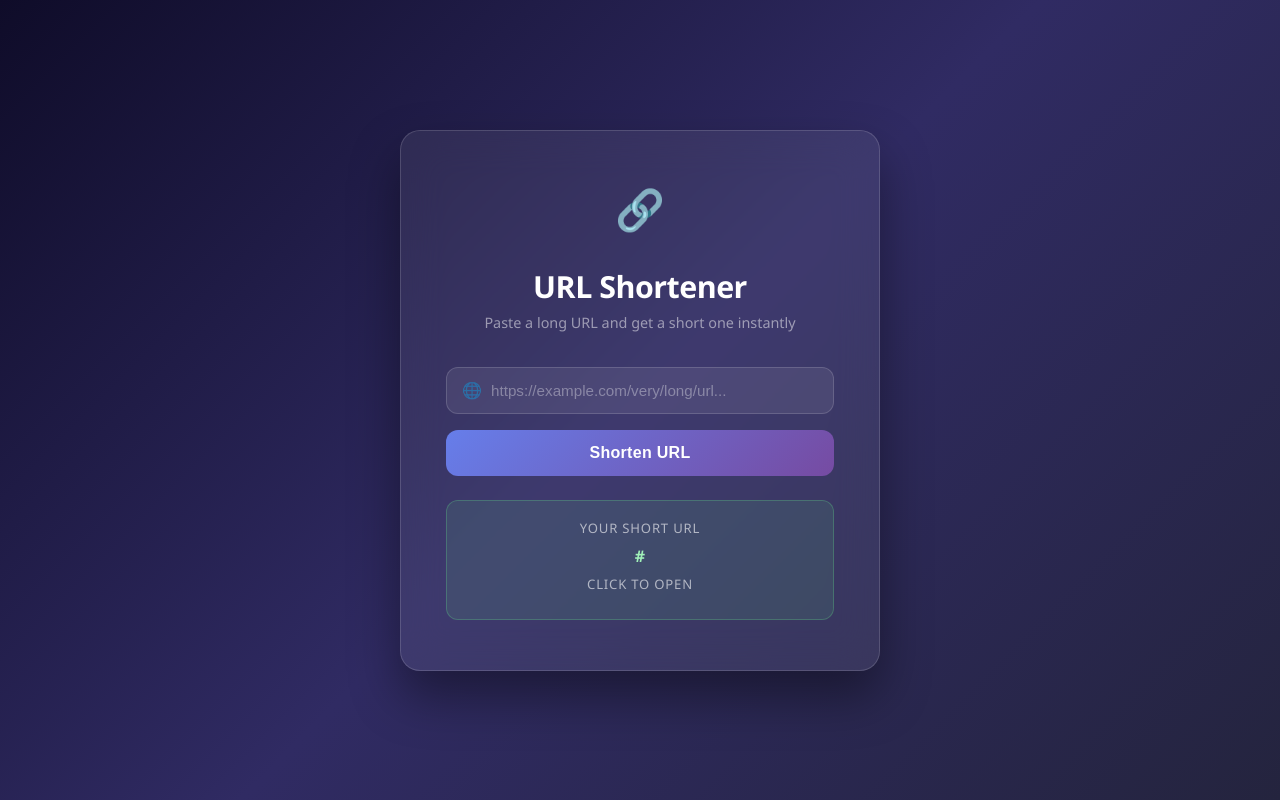
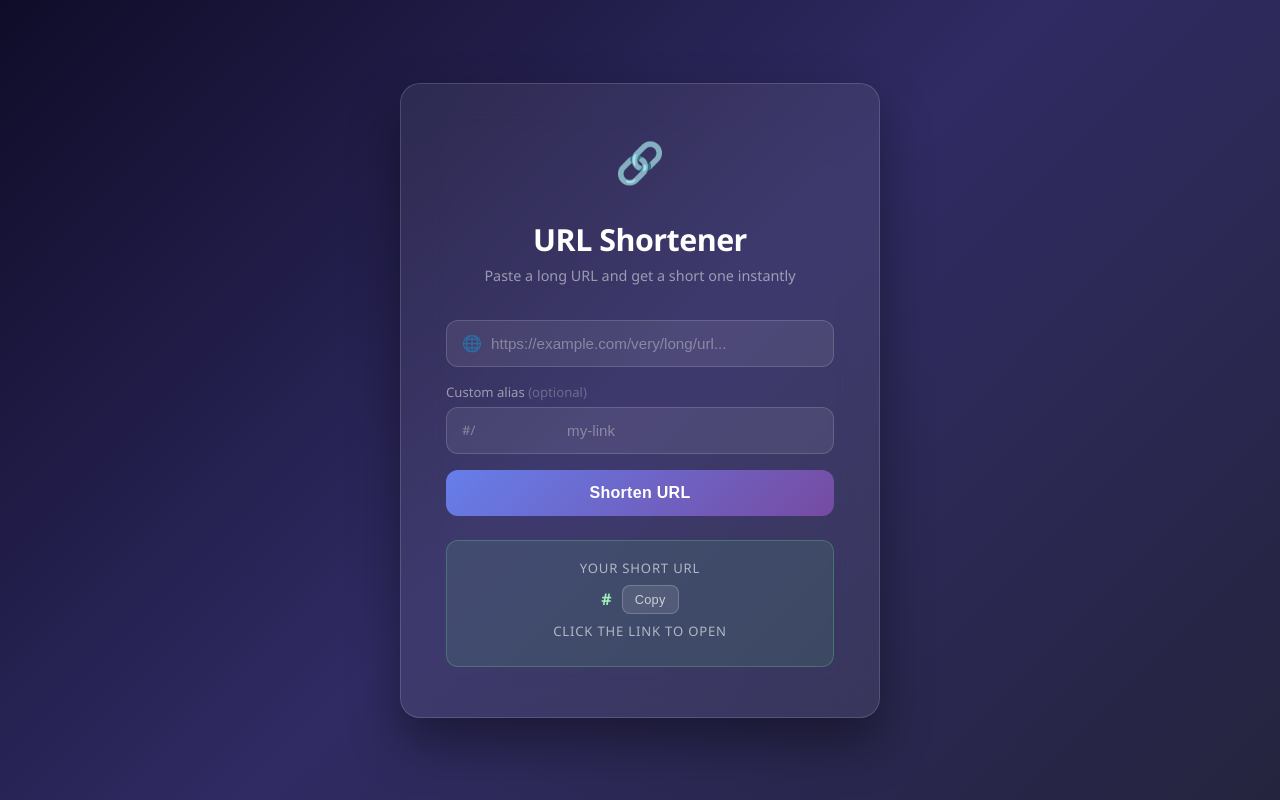
Before and after one commit to dorraviv8/URL_Shortener, a FastAPI app: template app/templates/index.html in a window 1280 px wide. Run offline with FastAPI, Linux system fonts and the light colour scheme; the template is opened without the code that fills it: most values are stand-ins (such as "Sample title", 1, 10 or a date in 2020).

Commit message:
upgrading main and html

```diff
--- a/app/main.py
+++ b/app/main.py
@@ -3,6 +3,7 @@ from __future__ import annotations
 from fastapi import FastAPI, HTTPException, Request, Form
 from fastapi.responses import RedirectResponse, HTMLResponse, Response
 from fastapi.templating import Jinja2Templates
+import re
 import time
 import secrets
 from pathlib import Path
@@ -87,7 +88,8 @@ async def metrics_middleware(request: Request, call_next):
 # -------------------------
 @app.get("/", response_class=HTMLResponse)
 def home(request: Request):
-    return templates.TemplateResponse(request, "index.html")
+    base_url = str(request.base_url).rstrip("/")
+    return templates.TemplateResponse(request, "index.html", {"base_url": base_url})
 
 
 def _validate_url(url: str) -> str | None:
@@ -107,16 +109,34 @@ def _validate_url(url: str) -> str | None:
 # 2️⃣ Shorten via UI Form
 # -------------------------
 @app.post("/shorten-ui", response_class=HTMLResponse)
-def shorten_ui(request: Request, url: str = Form(...)):
+def shorten_ui(request: Request, url: str = Form(...), custom_code: str = Form(default="")):
+
+    base_url = str(request.base_url).rstrip("/")
 
     error = _validate_url(url)
     if error:
         return templates.TemplateResponse(
             request,
             "index.html",
-            {"error": error},
+            {"error": error, "base_url": base_url},
             status_code=400,
         )
+
+    if custom_code:
+        if not re.match(r'^[a-zA-Z0-9_-]+$', custom_code):
+            return templates.TemplateResponse(
+                request,
+                "index.html",
+                {"error": "Alias may only contain letters, numbers, hyphens and underscores.", "base_url": base_url},
+                status_code=400,
+            )
+        if len(custom_code) > 50:
+            return templates.TemplateResponse(
+                request,
+                "index.html",
+                {"error": "Alias must be 50 characters or fewer.", "base_url": base_url},
+                status_code=400,
+            )
 
     if not SessionLocal:
         raise HTTPException(status_code=500, detail="Database not configured")
@@ -124,23 +144,31 @@ def shorten_ui(request: Request, url: str = Form(...)):
     db = SessionLocal()
 
     try:
-        code = secrets.token_urlsafe(5)
-
-        while db.query(URL).filter(URL.code == code).first():
+        if custom_code:
+            if db.query(URL).filter(URL.code == custom_code).first():
+                return templates.TemplateResponse(
+                    request,
+                    "index.html",
+                    {"error": f"The alias '{custom_code}' is already taken. Please choose another.", "base_url": base_url},
+                    status_code=409,
+                )
+            code = custom_code
+        else:
             code = secrets.token_urlsafe(5)
+            while db.query(URL).filter(URL.code == code).first():
+                code = secrets.token_urlsafe(5)
 
         db.add(URL(code=code, original_url=url))
         db.commit()
 
         URL_SHORTENED_TOTAL.inc()
 
-        base_url = str(request.base_url).rstrip("/")
         short_url = f"{base_url}/{code}"
 
         return templates.TemplateResponse(
             request,
             "index.html",
-            {"short_url": short_url}
+            {"short_url": short_url, "base_url": base_url}
         )
 
     finally:
--- a/app/templates/index.html
+++ b/app/templates/index.html
@@ -154,6 +154,63 @@
             margin-top: 8px;
         }
 
+        .result-link-row {
+            display: flex;
+            align-items: center;
+            justify-content: center;
+            gap: 10px;
+        }
+
+        .copy-btn {
+            width: auto;
+            padding: 6px 12px;
+            background: rgba(255, 255, 255, 0.1);
+            border: 1px solid rgba(255, 255, 255, 0.2);
+            border-radius: 8px;
+            color: rgba(255, 255, 255, 0.7);
+            font-size: 0.8rem;
+            font-weight: 500;
+            cursor: pointer;
+            transition: all 0.2s ease;
+            white-space: nowrap;
+            flex-shrink: 0;
+        }
+
+        .copy-btn:hover {
+            background: rgba(255, 255, 255, 0.18);
+            color: #ffffff;
+            transform: none;
+            box-shadow: none;
+        }
+
+        .copy-btn.copied {
+            background: rgba(102, 234, 139, 0.2);
+            border-color: rgba(102, 234, 139, 0.4);
+            color: #a0f0b8;
+        }
+
+        .alias-label {
+            color: rgba(255, 255, 255, 0.5);
+            font-size: 0.82rem;
+            margin-bottom: 6px;
+            display: block;
+        }
+
+        .alias-prefix {
+            position: absolute;
+            left: 16px;
+            top: 50%;
+            transform: translateY(-50%);
+            color: rgba(255, 255, 255, 0.35);
+            font-size: 0.82rem;
+            pointer-events: none;
+            white-space: nowrap;
+        }
+
+        input.alias-input {
+            padding-left: 120px;
+        }
+
         .error {
             margin-top: 24px;
             padding: 16px;
@@ -179,6 +236,11 @@
                 <span class="input-icon">🌐</span>
                 <input type="text" name="url" placeholder="https://example.com/very/long/url..." required>
             </div>
+            <label class="alias-label">Custom alias <span style="opacity:0.5">(optional)</span></label>
+            <div class="input-wrapper">
+                <span class="alias-prefix">{{ base_url }}/</span>
+                <input class="alias-input" type="text" name="custom_code" placeholder="my-link" pattern="[a-zA-Z0-9_-]+" title="Letters, numbers, hyphens and underscores only">
+            </div>
             <button type="submit">Shorten URL</button>
         </form>
 
@@ -191,10 +253,30 @@
         {% if short_url %}
         <div class="result">
             <p>Your short URL</p>
-            <a href="{{ short_url }}" target="_blank">{{ short_url }}</a>
-            <p class="copy-hint">Click to open</p>
+            <div class="result-link-row">
+                <a id="short-url-link" href="{{ short_url }}" target="_blank">{{ short_url }}</a>
+                <button type="button" class="copy-btn" onclick="copyUrl()">Copy</button>
+            </div>
+            <p class="copy-hint">Click the link to open</p>
         </div>
         {% endif %}
     </div>
+
+    {% if short_url %}
+    <script>
+        function copyUrl() {
+            const url = document.getElementById('short-url-link').href;
+            navigator.clipboard.writeText(url).then(function() {
+                const btn = document.querySelector('.copy-btn');
+                btn.textContent = 'Copied!';
+                btn.classList.add('copied');
+                setTimeout(function() {
+                    btn.textContent = 'Copy';
+                    btn.classList.remove('copied');
+                }, 2000);
+            });
+        }
+    </script>
+    {% endif %}
 </body>
 </html>
```
